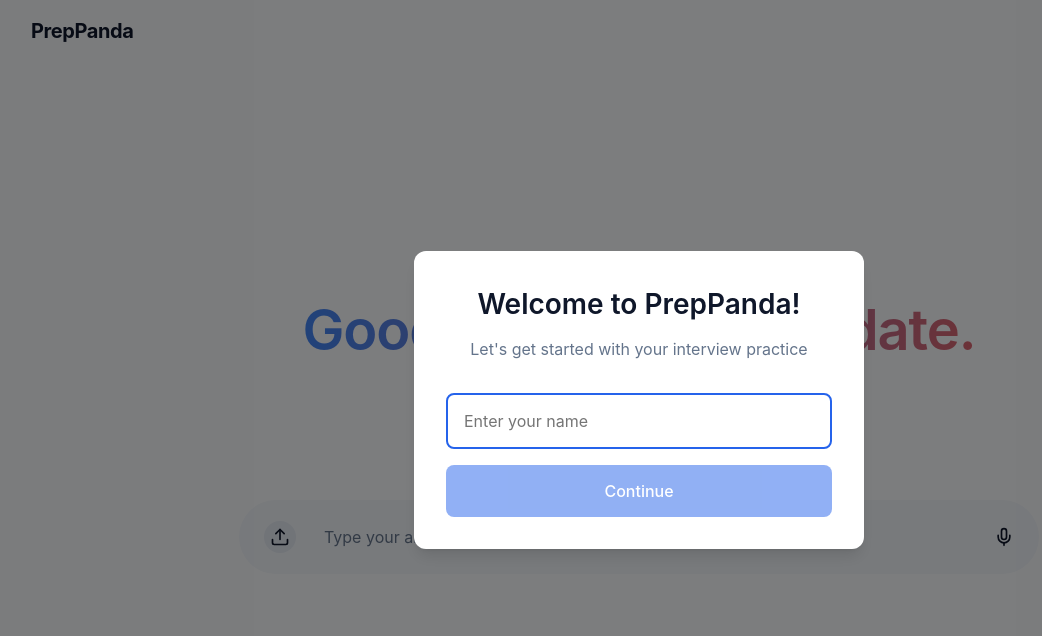
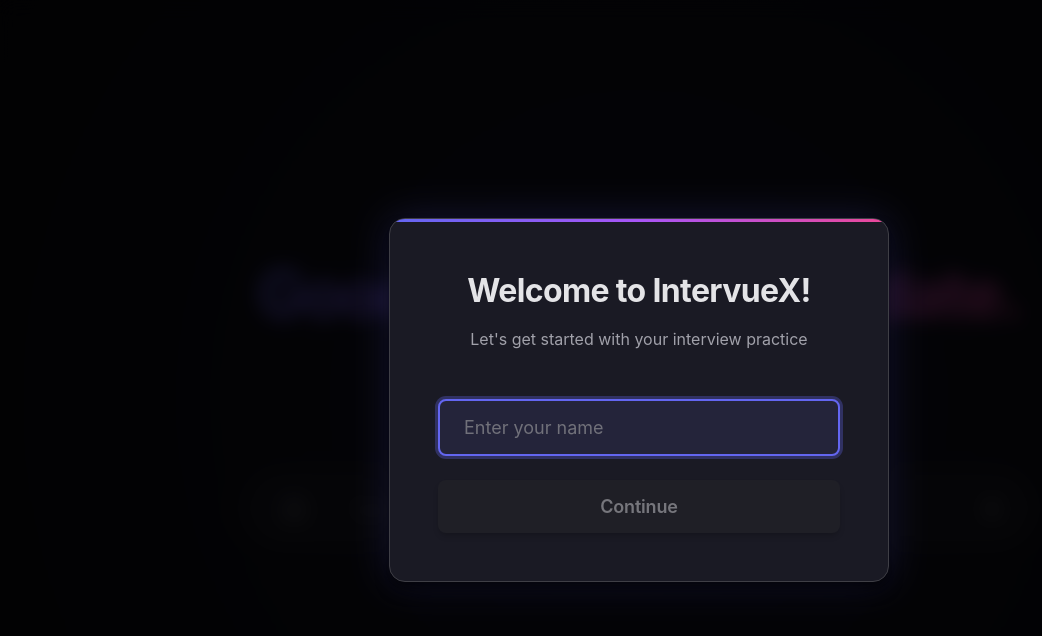
Before and after one commit to ShwetaTyagi1/InterviewPracticePartner, a React (Vite) app in the folder frontend/: page / in a window 1280 px wide. Shown: the top 636 px of the page, without its empty margins (1-1043 px from the left). Built offline with nearby package versions, Linux system fonts and the light colour scheme.

Commit message:
feat: add initial frontend UI with global dark theme, welcome hero, name dialog, and chat input.

```diff
--- a/frontend/index.html
+++ b/frontend/index.html
@@ -5,7 +5,7 @@
   <meta charset="UTF-8" />
   <link rel="icon" type="image/svg+xml" href="/vite.svg" />
   <meta name="viewport" content="width=device-width, initial-scale=1.0" />
-  <title>PrepPanda</title>
+  <title>IntervueX</title>
 </head>
 
 <body>
--- a/frontend/src/App.css
+++ b/frontend/src/App.css
@@ -3,6 +3,31 @@
   display: flex;
   flex-direction: column;
   background-color: var(--color-background);
+  position: relative;
+  overflow: hidden;
+}
+
+/* Animated gradient background effect */
+.app-container::before {
+  content: '';
+  position: absolute;
+  top: -50%;
+  left: -50%;
+  width: 200%;
+  height: 200%;
+  background: radial-gradient(circle at 50% 50%, rgba(99, 102, 241, 0.1) 0%, transparent 50%);
+  animation: rotate 20s linear infinite;
+  pointer-events: none;
+}
+
+@keyframes rotate {
+  from {
+    transform: rotate(0deg);
+  }
+
+  to {
+    transform: rotate(360deg);
+  }
 }
 
 .app-header {
@@ -10,13 +35,26 @@
   display: flex;
   justify-content: space-between;
   align-items: center;
+  position: relative;
+  z-index: 10;
+  backdrop-filter: blur(10px);
+  border-bottom: 1px solid var(--color-border);
 }
 
 .logo {
   font-weight: 700;
-  font-size: 1.25rem;
+  font-size: 1.5rem;
   color: var(--color-text-main);
   letter-spacing: -0.02em;
+  background: linear-gradient(135deg, var(--color-primary) 0%, var(--color-accent-purple) 100%);
+  -webkit-background-clip: text;
+  -webkit-text-fill-color: transparent;
+  background-clip: text;
+  transition: all 0.3s ease;
+}
+
+.logo:hover {
+  filter: brightness(1.2);
 }
 
 .main-content {
@@ -24,8 +62,9 @@
   display: flex;
   flex-direction: column;
   justify-content: center;
-  /* Center vertically like Gemini's start page */
   padding: var(--spacing-xl);
+  position: relative;
+  z-index: 1;
 }
 
 .content-wrapper {
@@ -34,5 +73,5 @@
   margin: 0 auto;
   display: flex;
   flex-direction: column;
-  gap: var(--spacing-xl);
+  gap: var(--spacing-2xl);
 }
--- a/frontend/src/App.jsx
+++ b/frontend/src/App.jsx
@@ -15,10 +15,10 @@ function App() {
     <div className="app-container">
       {!userName && <NameDialog onNameSubmit={handleNameSubmit} />}
 
-      <header className="app-header">
-        <div className="logo">PrepPanda</div>
-        {/* Add user profile or other header items here */}
-      </header>
+      {/*<header className="app-header">
+        <div className="logo">PrepPand</div>
+
+      </header>*/}
 
       <main className="main-content">
         <div className="content-wrapper">
--- a/frontend/src/components/ChatInput.css
+++ b/frontend/src/components/ChatInput.css
@@ -6,21 +6,51 @@
 }
 
 .chat-input-wrapper {
-    background-color: #f0f4f9;
-    /* Light gray background like Gemini */
+    background: var(--color-surface);
     border-radius: var(--radius-full);
-    padding: var(--spacing-sm) var(--spacing-md);
+    padding: var(--spacing-sm) var(--spacing-lg);
     display: flex;
     align-items: center;
-    gap: var(--spacing-sm);
-    transition: all 0.2s ease;
-    border: 1px solid transparent;
+    gap: var(--spacing-md);
+    transition: all 0.3s ease;
+    border: 1px solid var(--color-border);
+    box-shadow: var(--shadow-md);
+    position: relative;
+    overflow: hidden;
+}
+
+/* Subtle gradient border effect on focus */
+.chat-input-wrapper::before {
+    content: '';
+    position: absolute;
+    inset: 0;
+    border-radius: var(--radius-full);
+    padding: 1px;
+    background: linear-gradient(135deg, var(--color-primary), var(--color-accent-purple));
+    -webkit-mask: linear-gradient(#fff 0 0) content-box, linear-gradient(#fff 0 0);
+    -webkit-mask-composite: xor;
+    mask: linear-gradient(#fff 0 0) content-box, linear-gradient(#fff 0 0);
+    mask-composite: exclude;
+    opacity: 0;
+    transition: opacity 0.3s ease;
+    pointer-events: none;
 }
 
 .chat-input-wrapper:focus-within {
-    background-color: var(--color-surface);
-    box-shadow: var(--shadow-md);
-    border-color: var(--color-border);
+    background: var(--color-surface-hover);
+    border-color: transparent;
+    box-shadow: var(--shadow-lg), var(--shadow-glow);
+}
+
+.chat-input-wrapper:focus-within::before {
+    opacity: 1;
+}
+
+.input-actions-left,
+.input-actions-right {
+    display: flex;
+    align-items: center;
+    gap: var(--spacing-xs);
 }
 
 .chat-text-input {
@@ -28,39 +58,67 @@
     border: none;
     background: transparent;
     font-size: 1rem;
-    padding: var(--spacing-xs);
+    padding: var(--spacing-sm);
     color: var(--color-text-main);
     outline: none;
 }
 
 .chat-text-input::placeholder {
-    color: var(--color-text-secondary);
+    color: var(--color-text-tertiary);
 }
 
 .icon-button {
     display: flex;
     align-items: center;
     justify-content: center;
-    padding: var(--spacing-xs);
+    padding: var(--spacing-sm);
     border-radius: 50%;
-    color: var(--color-text-main);
-    transition: background-color 0.2s;
+    color: var(--color-text-secondary);
+    transition: all 0.2s ease;
+    position: relative;
 }
 
 .icon-button:hover {
-    background-color: rgba(0, 0, 0, 0.05);
+    background-color: var(--color-surface-hover);
+    color: var(--color-text-main);
+    transform: scale(1.05);
 }
 
 .icon-circle {
     display: flex;
     align-items: center;
     justify-content: center;
-    width: 32px;
-    height: 32px;
+    width: 36px;
+    height: 36px;
     border-radius: 50%;
-    background-color: #e2e8f0;
+    background: linear-gradient(135deg, var(--color-surface-hover), var(--color-border));
+    transition: all 0.2s ease;
+}
+
+.icon-button:hover .icon-circle {
+    background: linear-gradient(135deg, var(--color-primary), var(--color-accent-purple));
+    box-shadow: var(--shadow-glow);
 }
 
 .send-button {
     color: var(--color-primary);
+    animation: slideIn 0.2s ease-out;
 }
+
+.send-button:hover {
+    background: var(--color-primary);
+    color: white;
+    box-shadow: var(--shadow-glow);
+}
+
+@keyframes slideIn {
+    from {
+        opacity: 0;
+        transform: scale(0.8);
+    }
+
+    to {
+        opacity: 1;
+        transform: scale(1);
+    }
+}
--- a/frontend/src/components/NameDialog.css
+++ b/frontend/src/components/NameDialog.css
@@ -4,7 +4,8 @@
     left: 0;
     right: 0;
     bottom: 0;
-    background-color: rgba(0, 0, 0, 0.5);
+    background-color: rgba(0, 0, 0, 0.8);
+    backdrop-filter: blur(10px);
     display: flex;
     align-items: center;
     justify-content: center;
@@ -14,72 +15,103 @@
 
 .dialog-box {
     background: var(--color-surface);
-    border-radius: var(--radius-lg);
-    padding: var(--spacing-xl);
-    max-width: 450px;
+    border-radius: var(--radius-xl);
+    padding: var(--spacing-2xl);
+    max-width: 500px;
     width: 90%;
-    box-shadow: var(--shadow-lg);
-    animation: slideUp 0.3s ease-out;
+    box-shadow: var(--shadow-lg), 0 0 40px rgba(99, 102, 241, 0.2);
+    animation: slideUp 0.4s cubic-bezier(0.34, 1.56, 0.64, 1);
+    border: 1px solid var(--color-border-light);
+    position: relative;
+    overflow: hidden;
+}
+
+/* Gradient accent at the top */
+.dialog-box::before {
+    content: '';
+    position: absolute;
+    top: 0;
+    left: 0;
+    right: 0;
+    height: 3px;
+    background: linear-gradient(90deg, var(--color-primary), var(--color-accent-purple), var(--color-accent-pink));
 }
 
 .dialog-title {
-    font-size: 1.75rem;
-    font-weight: 600;
+    font-size: 2rem;
+    font-weight: 700;
     color: var(--color-text-main);
     margin-bottom: var(--spacing-sm);
     text-align: center;
+    letter-spacing: -0.02em;
 }
 
 .dialog-subtitle {
     font-size: 1rem;
     color: var(--color-text-secondary);
-    margin-bottom: var(--spacing-xl);
+    margin-bottom: var(--spacing-2xl);
     text-align: center;
 }
 
 .name-input {
     width: 100%;
-    padding: var(--spacing-md);
-    font-size: 1rem;
+    padding: var(--spacing-md) var(--spacing-lg);
+    font-size: 1.125rem;
+    background: var(--color-background);
     border: 2px solid var(--color-border);
     border-radius: var(--radius-md);
-    margin-bottom: var(--spacing-md);
-    transition: border-color 0.2s;
+    margin-bottom: var(--spacing-lg);
+    transition: all 0.3s ease;
+    color: var(--color-text-main);
+}
+
+.name-input::placeholder {
+    color: var(--color-text-tertiary);
 }
 
 .name-input:focus {
     outline: none;
     border-color: var(--color-primary);
+    background: var(--color-surface-hover);
+    box-shadow: 0 0 0 3px var(--color-primary-glow);
 }
 
 .submit-button {
     width: 100%;
-    padding: var(--spacing-md);
-    background-color: var(--color-primary);
+    padding: var(--spacing-md) var(--spacing-lg);
+    background: linear-gradient(135deg, var(--color-primary), var(--color-accent-purple));
     color: white;
-    font-size: 1rem;
-    font-weight: 500;
+    font-size: 1.125rem;
+    font-weight: 600;
     border-radius: var(--radius-md);
-    transition: background-color 0.2s;
+    transition: all 0.3s ease;
+    box-shadow: var(--shadow-md);
+    letter-spacing: -0.01em;
 }
 
 .submit-button:hover:not(:disabled) {
-    background-color: var(--color-primary-hover);
+    transform: translateY(-2px);
+    box-shadow: var(--shadow-lg), var(--shadow-glow);
+}
+
+.submit-button:active:not(:disabled) {
+    transform: translateY(0);
 }
 
 .submit-button:disabled {
-    opacity: 0.5;
+    opacity: 0.4;
     cursor: not-allowed;
+    background: var(--color-border);
 }
 
 @keyframes slideUp {
     from {
-        transform: translateY(20px);
+        transform: translateY(30px) scale(0.95);
         opacity: 0;
     }
 
     to {
-        transform: translateY(0);
+        transform: translateY(0) scale(1);
         opacity: 1;
     }
 }
--- a/frontend/src/components/NameDialog.jsx
+++ b/frontend/src/components/NameDialog.jsx
@@ -14,7 +14,7 @@ const NameDialog = ({ onNameSubmit }) => {
     return (
         <div className="dialog-overlay">
             <div className="dialog-box">
-                <h2 className="dialog-title">Welcome to PrepPanda!</h2>
+                <h2 className="dialog-title">Welcome to IntervueX!</h2>
                 <p className="dialog-subtitle">Let's get started with your interview practice</p>
 
                 <form onSubmit={handleSubmit}>
@@ -22,13 +22,12 @@ const NameDialog = ({ onNameSubmit }) => {
                         type="text"
                         className="name-input"
                         placeholder="Enter your name"
-                        //value={name}
+                        value={name}
                         onChange={(e) => {
                             const value = e.target.value;
                             if (/^[A-Za-z\s]*$/.test(value)) {
                                 setName(value);
                             }
-
                         }}
                         autoFocus
                     />
--- a/frontend/src/components/WelcomeHero.css
+++ b/frontend/src/components/WelcomeHero.css
@@ -4,38 +4,50 @@
     align-items: center;
     justify-content: center;
     text-align: center;
-    margin-bottom: 3rem;
+    margin-bottom: 2rem;
     animation: fadeIn 0.8s ease-out;
 }
 
 .greeting-text {
-    font-size: 3.5rem;
-    font-weight: 600;
-    letter-spacing: -0.02em;
-    margin-bottom: var(--spacing-sm);
-    color: #c4c7c5;
-    /* Muted gray for the "Hello" part */
+    font-size: 4rem;
+    font-weight: 700;
+    letter-spacing: -0.03em;
+    margin-bottom: var(--spacing-md);
+    line-height: 1.45;
 }
 
 .greeting-gradient {
-    background: linear-gradient(to right, #4285f4, #d96570);
-    /* Gemini-ish gradient */
+    background: linear-gradient(135deg, #6366f1 0%, #a855f7 50%, #ec4899 100%);
     -webkit-background-clip: text;
     -webkit-text-fill-color: transparent;
     background-clip: text;
     color: transparent;
+    position: relative;
+    display: inline-block;
+}
+
+/* Subtle glow effect */
+.greeting-gradient::after {
+    content: attr(data-text);
+    position: absolute;
+    left: 0;
+    top: 0;
+    z-index: -1;
+    filter: blur(20px);
+    opacity: 0.5;
 }
 
 .sub-text {
-    font-size: 1.5rem;
+    font-size: 1.25rem;
     color: var(--color-text-secondary);
     font-weight: 400;
+    letter-spacing: -0.01em;
 }
 
 @keyframes fadeIn {
     from {
         opacity: 0;
-        transform: translateY(10px);
+        transform: translateY(20px);
     }
 
     to {
@@ -43,3 +55,13 @@
         transform: translateY(0);
     }
 }
+
+@media (max-width: 768px) {
+    .greeting-text {
+        font-size: 2.5rem;
+    }
+
+    .sub-text {
+        font-size: 1rem;
+    }
+}
--- a/frontend/src/index.css
+++ b/frontend/src/index.css
@@ -1,12 +1,30 @@
 :root {
-  /* Brand Colors - Inspired by Eightfold/Enterprise AI */
-  --color-primary: #2563eb; /* Royal Blue */
-  --color-primary-hover: #1d4ed8;
-  --color-background: #f8fafc; /* Very light slate for background */
-  --color-surface: #ffffff;
-  --color-text-main: #0f172a; /* Slate 900 */
-  --color-text-secondary: #64748b; /* Slate 500 */
-  --color-border: #e2e8f0;
+  /* Dark Theme Colors - Sleek & Modern */
+  --color-primary: #6366f1;
+  /* Vibrant Indigo */
+  --color-primary-hover: #4f46e5;
+  --color-primary-glow: rgba(99, 102, 241, 0.3);
+
+  --color-background: #0a0a0f;
+  /* Deep dark background */
+  --color-surface: #1a1a24;
+  /* Elevated surface */
+  --color-surface-hover: #24243a;
+
+  --color-text-main: #e4e4e7;
+  /* Light gray for text */
+  --color-text-secondary: #a1a1aa;
+  /* Muted gray */
+  --color-text-tertiary: #71717a;
+  /* Even more muted */
+
+  --color-border: #27272a;
+  --color-border-light: #3f3f46;
+
+  /* Accent Colors */
+  --color-accent-purple: #a855f7;
+  --color-accent-pink: #ec4899;
+  --color-accent-cyan: #06b6d4;
 
   /* Spacing */
   --spacing-xs: 0.5rem;
@@ -14,17 +32,20 @@
   --spacing-md: 1rem;
   --spacing-lg: 1.5rem;
   --spacing-xl: 2rem;
+  --spacing-2xl: 3rem;
 
   /* Radii */
   --radius-sm: 0.375rem;
   --radius-md: 0.5rem;
   --radius-lg: 0.75rem;
+  --radius-xl: 1rem;
   --radius-full: 9999px;
 
-  /* Shadows */
-  --shadow-sm: 0 1px 2px 0 rgb(0 0 0 / 0.05);
-  --shadow-md: 0 4px 6px -1px rgb(0 0 0 / 0.1), 0 2px 4px -2px rgb(0 0 0 / 0.1);
-  --shadow-lg: 0 10px 15px -3px rgb(0 0 0 / 0.1), 0 4px 6px -4px rgb(0 0 0 / 0.1);
+  /* Shadows - Enhanced for dark theme */
+  --shadow-sm: 0 1px 2px 0 rgb(0 0 0 / 0.3);
+  --shadow-md: 0 4px 6px -1px rgb(0 0 0 / 0.4), 0 2px 4px -2px rgb(0 0 0 / 0.3);
+  --shadow-lg: 0 10px 15px -3px rgb(0 0 0 / 0.5), 0 4px 6px -4px rgb(0 0 0 / 0.4);
+  --shadow-glow: 0 0 20px var(--color-primary-glow);
 
   /* Typography */
   --font-sans: 'Inter', system-ui, -apple-system, BlinkMacSystemFont, 'Segoe UI', Roboto, 'Helvetica Neue', Arial, sans-serif;
@@ -45,7 +66,10 @@ body {
   -moz-osx-font-smoothing: grayscale;
   height: 100vh;
   width: 100vw;
-  overflow: hidden; /* Prevent scroll on main body, handle in app container if needed */
+  overflow: hidden;
+
+  /* Subtle gradient background */
+  background: linear-gradient(135deg, #0a0a0f 0%, #1a0a1f 100%);
 }
 
 #root {
@@ -60,6 +84,26 @@ button {
   font-family: inherit;
 }
 
-input, textarea {
+input,
+textarea {
   font-family: inherit;
 }
+
+/* Custom scrollbar for dark theme */
+::-webkit-scrollbar {
+  width: 8px;
+  height: 8px;
+}
+
+::-webkit-scrollbar-track {
+  background: var(--color-surface);
+}
+
+::-webkit-scrollbar-thumb {
+  background: var(--color-border-light);
+  border-radius: var(--radius-full);
+}
+
+::-webkit-scrollbar-thumb:hover {
+  background: var(--color-text-tertiary);
+}
```
